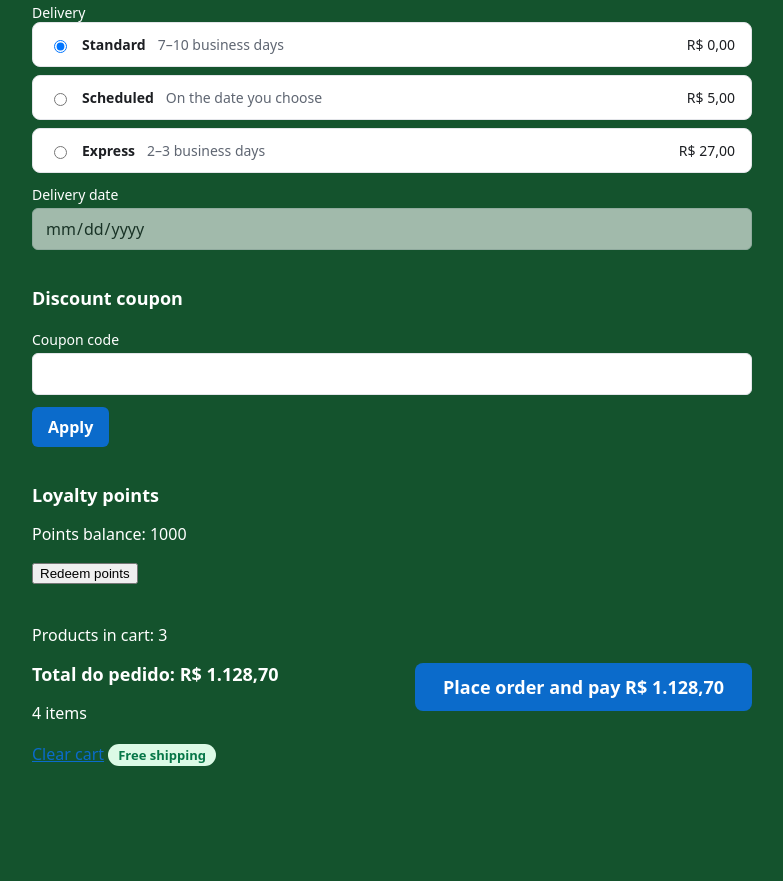
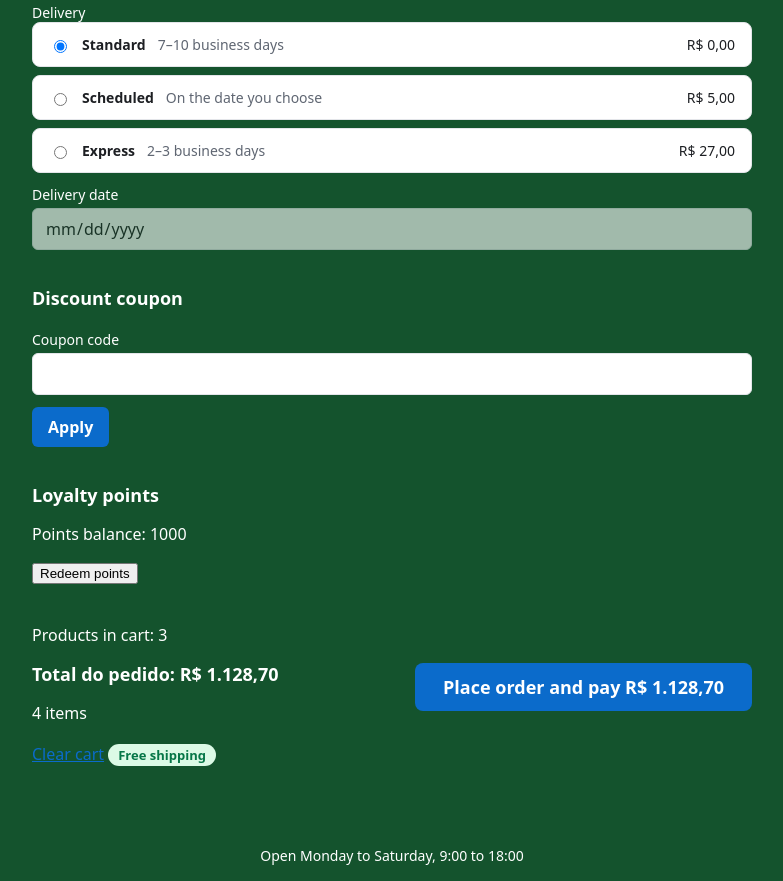
Before and after one commit to oMatheusmol/maestro-sandbox, a website built with Vite: page web/index.html in a window 1280 px wide. Shown: the part 603-1484 px from the top of the page, without its empty margins (248-1031 px from the left). Before the commit the page ends 1433 px from the top, so only its background shows below. Built offline with nearby package versions, Linux system fonts and the light colour scheme.

Commit message:
feat: add opening hours line to shop footer

```diff
--- a/web/index.html
+++ b/web/index.html
@@ -72,6 +72,7 @@
       <p class="placed" id="placed" role="status"></p>
       <p class="captured" id="delivery-details" hidden></p>
     </main>
+    <footer class="site-footer">Open Monday to Saturday, 9:00 to 18:00</footer>
     <script type="module" src="./checkout.ts"></script>
   </body>
 </html>
--- a/web/styles.css
+++ b/web/styles.css
@@ -270,6 +270,13 @@ h2 {
   margin: 8px 0 0;
 }
 
+.site-footer {
+  padding: 16px;
+  font-size: 14px;
+  color: #ffffff;
+  text-align: center;
+}
+
 .recorder {
   color: var(--fg);
   display: grid;
```
Also changed, not shown: e2e/footer.spec.ts (added, +24 -0 lines), web/recorder.html (+1 -0 lines).
